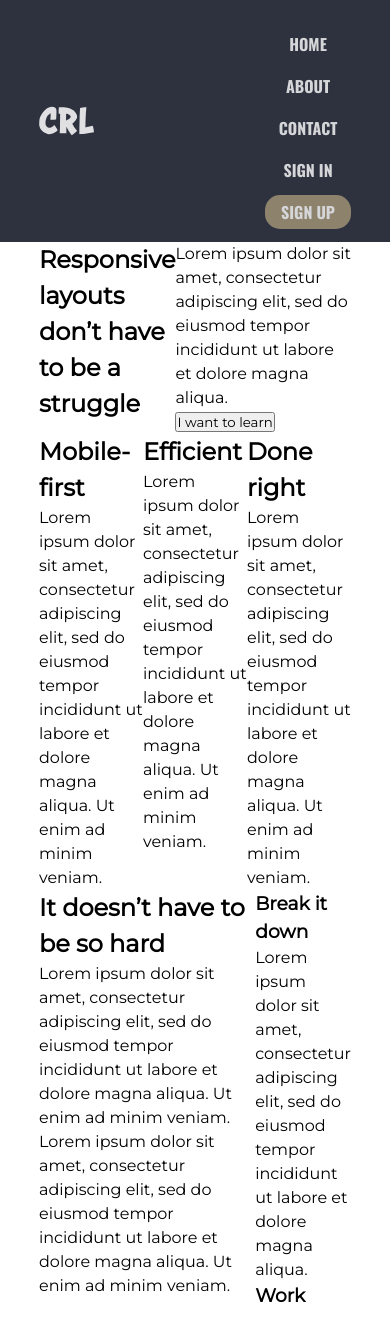
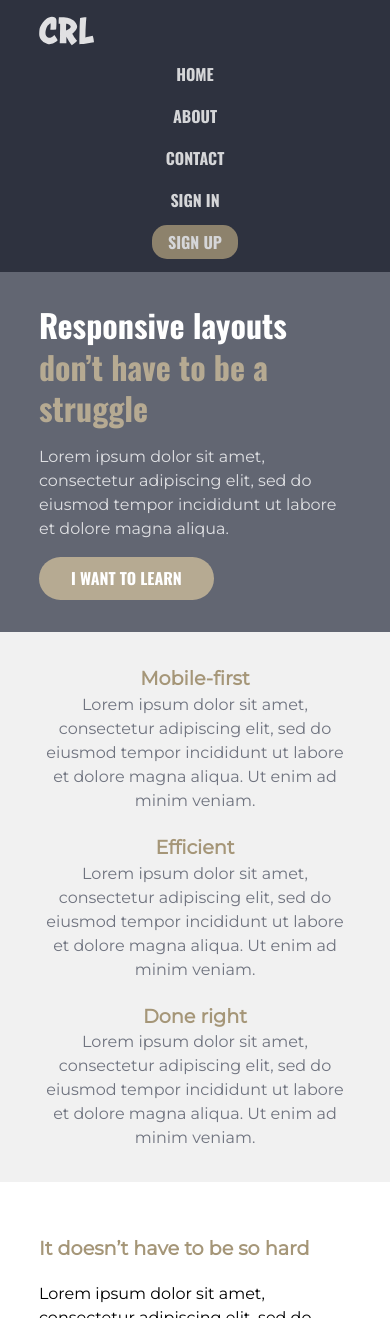
Before and after one commit to bilouStrike/front-end-page, a plain HTML site: page index.html in a window 390 px wide. Shown: the top 1318 px of the page. Drawn offline with nearby package versions, Linux system fonts and the light colour scheme.

Commit message:
styling mobil first

```diff
--- a/index.html
+++ b/index.html
@@ -28,18 +28,20 @@
             </div>
         </div>
     </header>
-    <section class="hero">
+    <section class="hero spacing_md">
         <div class="container row">
-            <h1>Responsive layouts don’t have to be a struggle</h1>
+            <h1>Responsive layouts
+                <span class="seconday_color">  don’t have to be a struggle  </span>
+            </h1>
             <div class="hero__content">
-                <p>Lorem ipsum dolor sit amet, consectetur
+                <p class="secondary_body_color">Lorem ipsum dolor sit amet, consectetur
                     adipiscing elit, sed do eiusmod tempor
                     incididunt ut labore et dolore magna aliqua.</p>
                 <button>I want to learn</button>
             </div>
         </div>
     </section>
-    <section class="three-col">
+    <section class="three-col spacing_md">
         <div class="container row">
             <div class="col">
                 <h2>Mobile-first</h2>
@@ -70,7 +72,7 @@
             </div>
         </div>
     </section>
-    <main class="main">
+    <main class="main spacing_md">
         <div class="container row">
             <div class="main__content">
                 <h2>It doesn’t have to be so hard</h2>
@@ -79,7 +81,7 @@
                     enim ad minim veniam. Lorem ipsum dolor sit amet, consectetur
                     adipiscing elit, sed do eiusmod tempor incididunt ut labore et
                     dolore magna aliqua. Ut enim ad minim veniam.</p>
-                <img src="" alt="" />
+                    <img src="img.PNG" alt="" />
                 <p>Lorem ipsum dolor sit amet, consectetur adipiscing elit, sed do
                     eiusmod tempor incididunt ut labore et dolore magna aliqua. Ut
                     enim ad minim veniam. Lorem ipsum dolor sit amet, consectetur
--- a/style.css
+++ b/style.css
@@ -1,7 +1,8 @@
 :root {
     --gunmetal-dark: #2E323F;
-    --gunmetal-medium: #3B4050;
+    --gunmetal-medium: #3b4050;
     --gunmetal-light: #6F737F;
+    --light-white: #f1f1f1;
     --white: #fff;
     --grullo: #A59678;
 
@@ -16,6 +17,9 @@
     --size-200: 0.5rem;
     --size-300: 0.75rem;
     --size-400: 1rem;
+    --size-500: 1.2rem;
+    --size-600: 2rem;
+    --size-700: 3rem;
 }
 
 *, *::before, *::after {
@@ -33,15 +37,37 @@ ol[role='list'] {
     list-style: none;
 }
 
+img,
+picture,
+svg {
+  max-width: 100%;
+  display: block;
+}
+
 body {
     font-family: var(--ff-primary);
     line-height: 1.5;
 }
 
-.row {
+
+/* Utility classes */
+
+.secondary_body_color {
+    color: var(--white);
+    opacity: 0.8;
+}
+
+.seconday_color {
+    color: var(--grullo);
+}
+
+.spacing_md {
+    padding: 2em 0;
+}
+/*.row {
     display: flex;
     justify-content: space-between;
-}
+}*/
 
 .container {
     width: 80%;
@@ -75,6 +101,80 @@ body {
     border-radius: 15px;
 }
 
+.hero {
+    background: var(--gunmetal-medium);
+    color: var(--white);
+    opacity: 0.8;
+}
+
+.hero h1 {
+    font-family: var(--ff-heading);
+    color: var(--white);
+    line-height: 1.3;
+    font-size: var(--size-600);
+}
+
+.hero p {
+    margin: 1em 0;
+}
+
+.hero button {
+    background: var(--grullo);
+    padding: 0.6em 2em;
+    color: var(--white);
+    font-family: var(--ff-heading);
+    border-radius: 2em;
+    border: 0;
+    font-size: var(--size-400);
+    text-transform: uppercase;
+}
+
+.three-col {
+    background: var(--light-white);
+    text-align: center;
+}
+
+.three-col h2 {
+    color: var(--grullo);
+    font-size: var(--size-500);
+}
+
+.three-col p {
+    color: var(--gunmetal-light);
+}
+
+.col + .col {
+    padding-top: 20px;
+}
+
+.main__content img {
+    width: 100%;
+}
+
+.main__content h2 {
+    color: var(--grullo);
+    font-size: var(--size-500);
+    padding: 1em 0;
+}
+
+.main__sidebar .col {
+    background: var(--gunmetal-medium);
+    margin-top: 1em;
+    text-align: center;
+    padding: 1em;
+    color: var(--light-white);
+}
+
+.main__sidebar h3 {
+    font-size: var(--size-500);
+    font-family: var(--ff-heading);
+}
+
+.main__sidebar p {
+    font-size: var(--size-400);
+    opacity: 0.8;
+}
+
 @media (min-width: 1000px) {
     .nav__list {
         display: flex;
```
Also changed, not shown: img.PNG (added).
